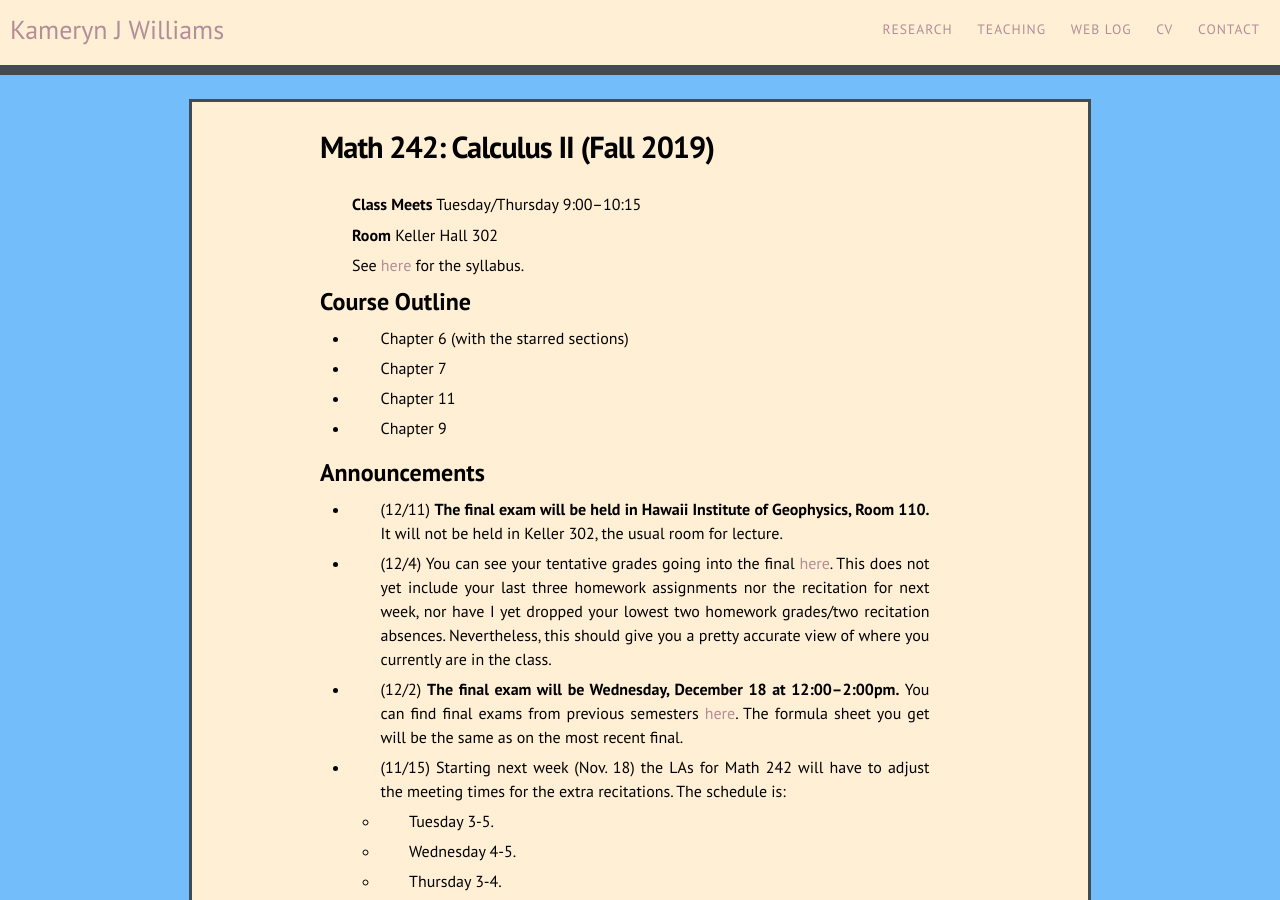
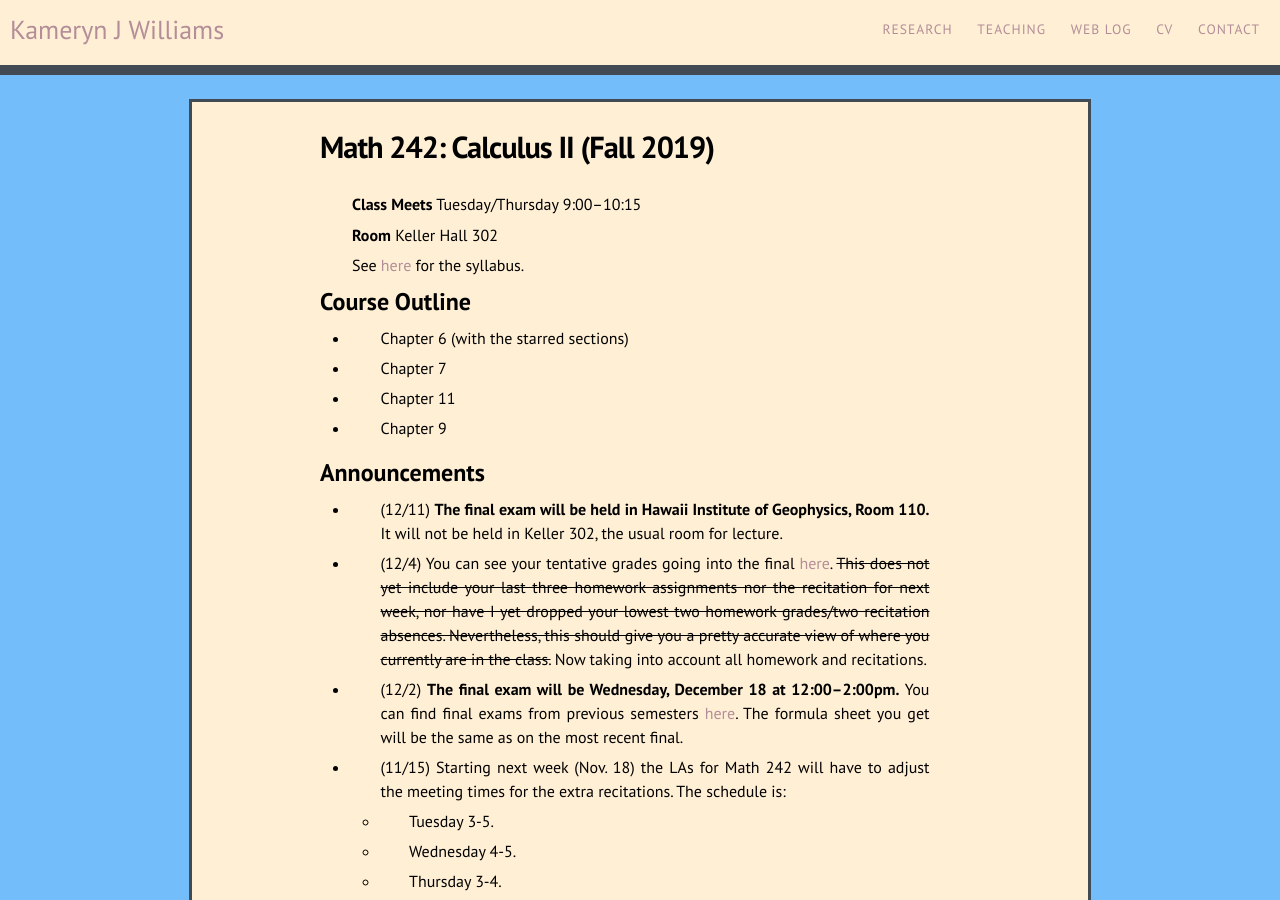
Before and after one commit to kamerynjw/kamerynjw.github.io, a Jekyll site: the page built from teaching/2019/math242.md, in a window 1280 px wide and 900 px high. Built offline with Jekyll 4.4.1, drawn with Linux system fonts in a browser that asks for light colours; nearby versions of some CDN libraries; formulas are drawn with MathJax 3.

```diff
--- a/teaching/2019/math242.md
+++ b/teaching/2019/math242.md
@@ -26,7 +26,7 @@
 
 * (12/11) **The final exam will be held in Hawaii Institute of Geophysics, Room 110.** It will not be held in Keller 302, the usual room for lecture.
 
-* (12/4) You can see your tentative grades going into the final [here]({{ page.url }}242-grades-prefinal.pdf). This does not yet include your last three homework assignments nor the recitation for next week, nor have I yet dropped your lowest two homework grades/two recitation absences. Nevertheless, this should give you a pretty accurate view of where you currently are in the class.
+* (12/4) You can see your tentative grades going into the final [here]({{ page.url }}242-grades-prefinal.pdf). ~~This does not yet include your last three homework assignments nor the recitation for next week, nor have I yet dropped your lowest two homework grades/two recitation absences. Nevertheless, this should give you a pretty accurate view of where you currently are in the class.~~ Now taking into account all homework and recitations.
 
 * (12/2) **The final exam will be Wednesday, December 18 at 12:00–2:00pm.** You can find final exams from previous semesters [here](http://math.hawaii.edu/wordpress/calculus-final-exams-and-review-problems/). The formula sheet you get will be the same as on the most recent final.
 
```
Also changed, not shown: 1 other file.
